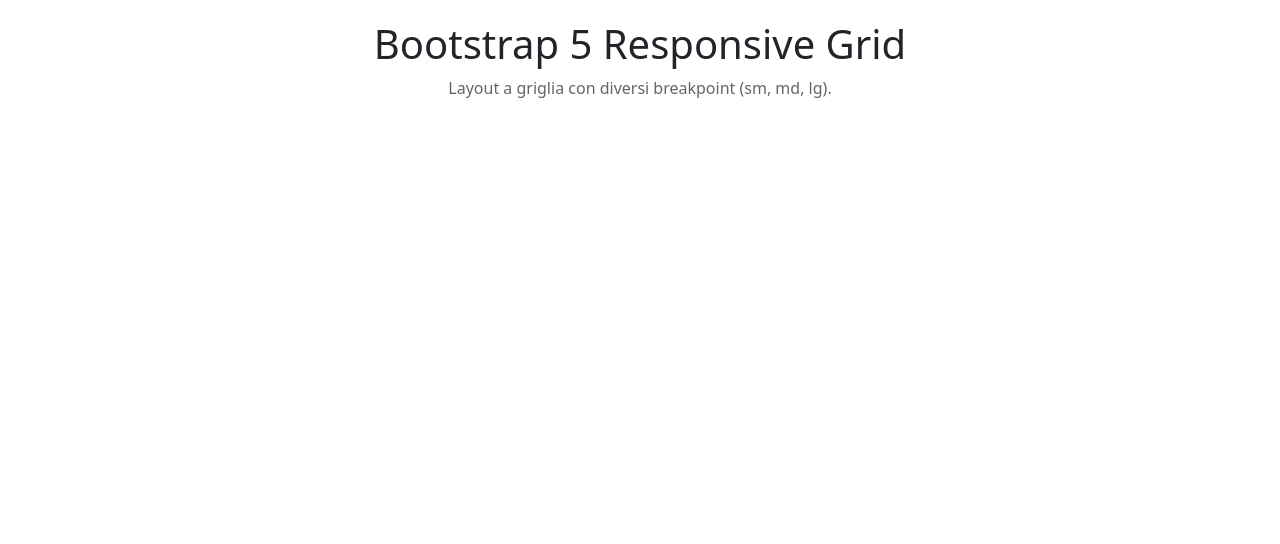
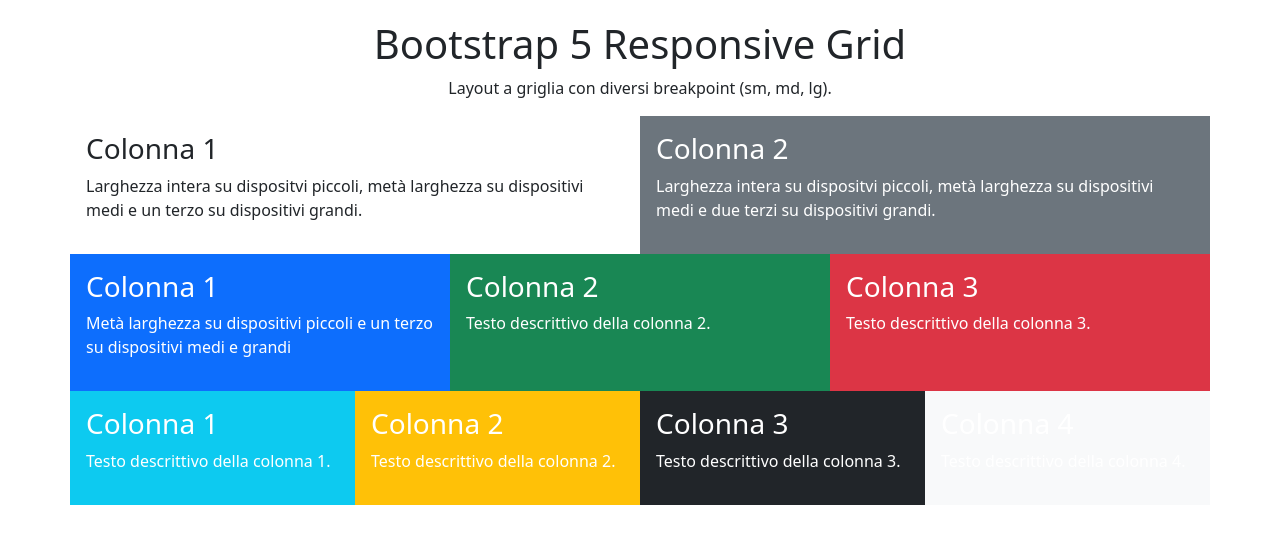
Before and after one commit to Deni0012/htmlcss-bootstrap-layout, a plain HTML site: page index.html in a window 1280 px wide. Drawn offline with nearby package versions, Linux system fonts and the light colour scheme.

Commit message:
feat: aggiunta di main

```diff
--- a/css/style.css
+++ b/css/style.css
@@ -1,9 +1,3 @@
-* {
-    margin: 0;
-    padding: 0;
-    box-sizing: border-box;
-}
-
 body {
     background-color: white;
 }
@@ -11,7 +5,3 @@ body {
 header {
     margin-top: 20px;
 }
-
-header p {
-    opacity: 0.7;
-}
--- a/index.html
+++ b/index.html
@@ -4,7 +4,7 @@
 <head>
     <meta charset="UTF-8">
     <meta name="viewport" content="width=device-width, initial-scale=1.0">
-    <title>Demo Bootstrap</title>
+    <title>Bootstrap Layout</title>
 
     <!-- bootstrap css -->
     <link href="https://cdn.jsdelivr.net/npm/bootstrap@5.3.3/dist/css/bootstrap.min.css" rel="stylesheet"
@@ -25,10 +25,61 @@
         </div>
     </header>
     <main class="mb-3">
-        <div class="container">
-            <header class="mb-4">
+        <div class="container text-left">
+            <!-- Prima riga: 2 blocchi -->
+            <div class="row row-cols-1 row-cols-md-2">
+                <div class="col p-3 bg-white text-dark">
+                    <h3>Colonna 1</h3>
+                    <p>Larghezza intera su dispositvi piccoli, metà larghezza su dispositivi medi e un terzo su dispositivi grandi.</p>
+                </div>
+                <div class="col p-3 bg-secondary text-white">
+                    <h3>Colonna 2</h3>
+                    <p>Larghezza intera su dispositvi piccoli, metà larghezza su dispositivi medi e due terzi su dispositivi grandi.</p>
+                </div>
+            </div>
 
-            </header>
+            <!-- Seconda riga: 3 blocchi -->
+            <div class="row row-cols-1 row-cols-md-3">
+                <div class="col p-3 bg-primary text-white">
+                    <h3>Colonna 1</h3>
+                    <p>Metà larghezza su dispositivi piccoli e un terzo su dispositivi medi e grandi</p>
+                </div>
+                <div class="col p-3 bg-success text-white">
+                    <h3>Colonna 2</h3>
+                    <p>Testo descrittivo della colonna 2.</p>
+                </div>
+                <div class="col p-3 bg-danger text-white">
+                    <h3>Colonna 3</h3>
+                    <p>Testo descrittivo della colonna 3.</p>
+                </div>
+            </div>
+
+            <!-- Terza riga: 4 blocchi -->
+            <div class="row row-cols-1 row-cols-md-2 row-cols-lg-4">
+                <div class="col p-3 bg-info text-white">
+                    <h3>Colonna 1</h3>
+                    <p>Testo descrittivo della colonna 1.</p>
+                </div>
+                <div class="col p-3 bg-warning text-white">
+                    <h3>Colonna 2</h3>
+                    <p>Testo descrittivo della colonna 2.</p>
+                </div>
+                <div class="col p-3 bg-dark text-white">
+                    <h3>Colonna 3</h3>
+                    <p>Testo descrittivo della colonna 3.</p>
+                </div>
+                <div class="col p-3 bg-light text-white">
+                    <h3>Colonna 4</h3>
+                    <p>Testo descrittivo della colonna 4.</p>
+                </div>
+            </div>
+        </div>
+
+
+            <!-- bootstrap js -->
+            <script src="https://cdn.jsdelivr.net/npm/bootstrap@5.3.3/dist/js/bootstrap.bundle.min.js"
+                integrity="sha384-YvpcrYf0tY3lHB60NNkmXc5s9fDVZLESaAA55NDzOxhy9GkcIdslK1eN7N6jIeHz"
+                crossorigin="anonymous"></script>
 </body>
 
 </html>
```
